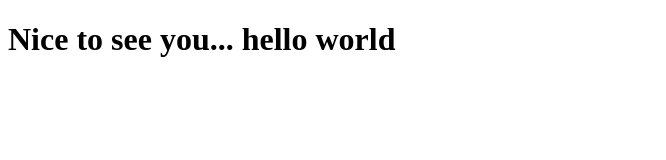
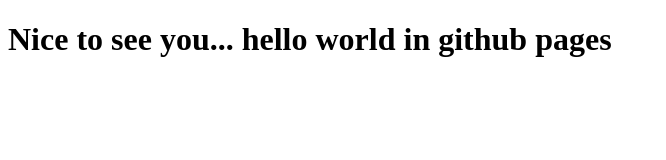
Before and after one commit to sigmotoa/probepages.github.io, a plain HTML site: page index.html in a window 1280 px wide. Shown: the whole page, without its empty margins (0-666 px from the left). Drawn offline with Linux system fonts and the light colour scheme.

Commit message:
Co-authored-by: sigmotoa <github@sigmotoa.com>

```diff
--- a/index.html
+++ b/index.html
@@ -7,6 +7,6 @@
     <title>Probe Pages on github</title>
 </head>
 <body>
-    <h1>Nice to see you... hello world</h1>
+    <h1>Nice to see you... hello world in github pages</h1>
 </body>
 </html>
```
